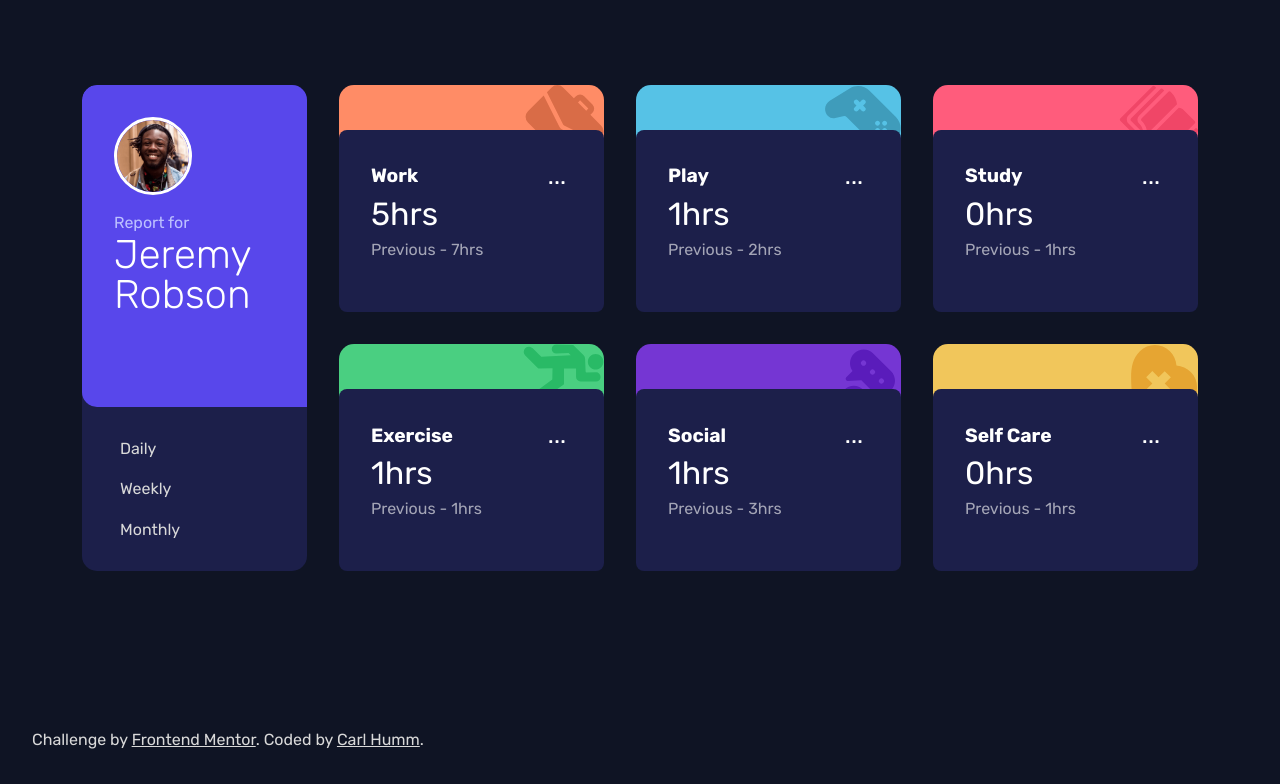
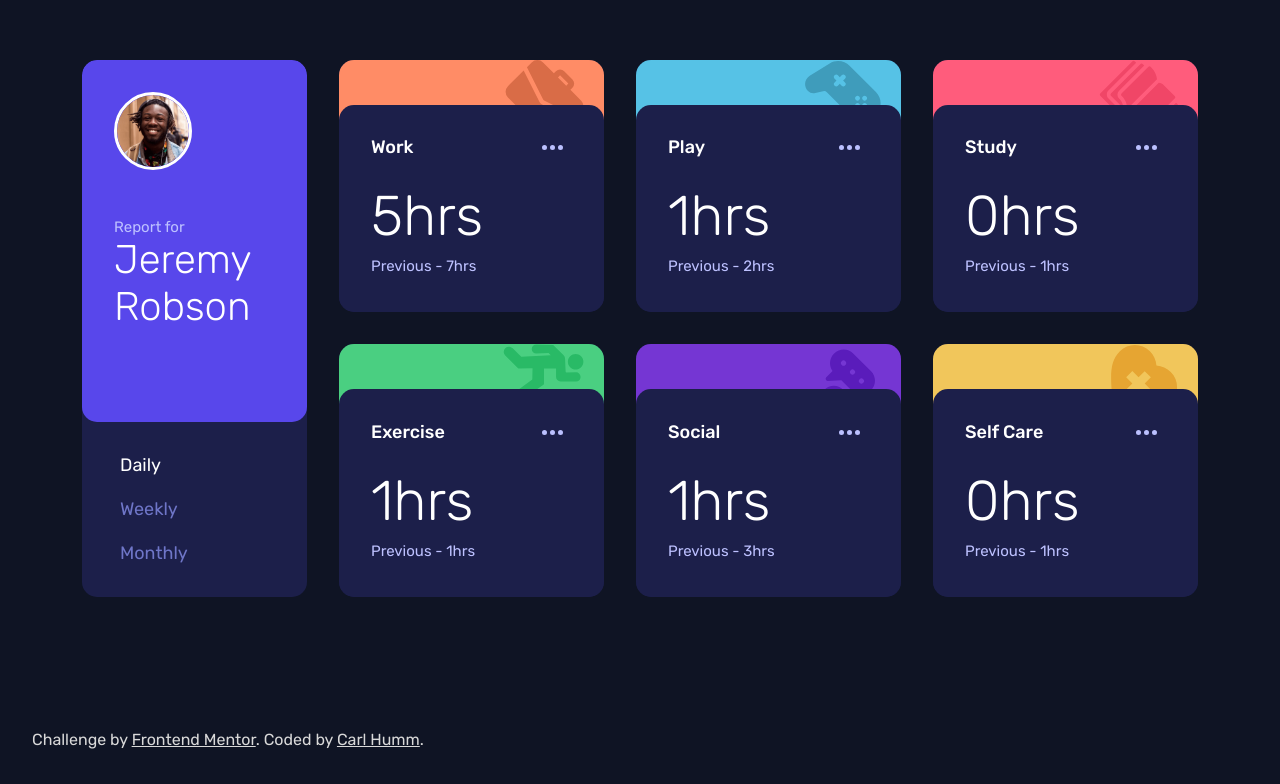
Before and after one commit to CarlHumm/time-tracking-dashboard, a website built with Vite: page index.html in a window 1280 px wide. Shown: the part 104-888 px from the top of the page. Built offline with nearby package versions, Linux system fonts and the light colour scheme.

Commit message:
Styling changes, and basic draft JS functionality
Need to update some styles to match the design, particularly the profile section. Convert to relative units for accessibility

```diff
--- a/src/main.js
+++ b/src/main.js
@@ -1,6 +1,11 @@
 import './style.scss';
 
 window.addEventListener('DOMContentLoaded', async (e) => {
+
+   const buttons = document.querySelectorAll('.dashboard__control-button');
+   buttons.forEach((button) => {
+    button.addEventListener('click', toggleData);
+   });
 
    const cards = await fetchData('./data.json');
 
@@ -37,7 +42,7 @@ function renderCards(cards) {
 
           Object.entries(card.timeframes).forEach(([range, values]) => {
         statsMarkup += `
-          <div class="card__stats" data-range="${range}">
+          <div class="card__stats ${range === "daily" ? "show" : ""}" data-range="${range}">
             <p class="card__stat card__stat--current">${values.current}hrs</p>
             <p class="card__stat card__stat--previous">Previous - ${values.previous}hrs</p>
           </div>
@@ -46,10 +51,11 @@ function renderCards(cards) {
 
       cardElements.push(`
         <article class="card dashboard__item rounded card--${formatSpaces(card.title)}">
-          <div class="card__inner cushion-2">
+          <div class="card__background"></div>
+          <div class="card__inner rounded cushion-2">
             <div class="card__header">
               <h3 class="card__title">${card.title}</h3>
-              <button class="card__menu-button" aria-label="Options">...</button>
+              <button class="card__menu-button" aria-label="Options"><svg width="21" height="5" xmlns="http://www.w3.org/2000/svg"><path d="M2.5 0a2.5 2.5 0 1 1 0 5 2.5 2.5 0 0 1 0-5Zm8 0a2.5 2.5 0 1 1 0 5 2.5 2.5 0 0 1 0-5Zm8 0a2.5 2.5 0 1 1 0 5 2.5 2.5 0 0 1 0-5Z" fill="#BBC0FF" fill-rule="evenodd"/></svg></button>
             </div>
             ${statsMarkup}
           </div>
@@ -65,3 +71,23 @@ function renderCards(cards) {
 function formatSpaces(str) {
   return str.replace(/\s+/g, '-').toLowerCase()
 }
+
+function toggleData(e) {
+
+if(e.target.getAttribute('aria-pressed') === "true") {
+  return;
+}
+
+  document.querySelector('[aria-pressed="true"]').setAttribute('aria-pressed', false);
+  e.target.setAttribute('aria-pressed', true);
+
+  let range = e.target.getAttribute('data-range');
+
+  document.querySelectorAll('.card__stats.show').forEach((stat) => {
+    stat.classList.remove('show');
+  })
+
+ document.querySelectorAll(`.card__stats[data-range=${range}]`).forEach((stat) => {
+  stat.classList.add('show');
+ });
+}
--- a/src/style.scss
+++ b/src/style.scss
@@ -15,6 +15,8 @@ body {
   color:var(--grey-200);
   padding: 2rem;
 }
+
+
 
 h1, h2, h3 {
 
@@ -66,9 +68,10 @@ img {
 
 .subtext {
     color: var(--navy-200);
-    font-size:1rem;
+    font-size:15px;
     font-weight: 400;
-    line-height: 1;
+    line-height: 18px;
+    margin-block-start:8px;
 }
 
 // Dashboard Begins
@@ -80,6 +83,8 @@ img {
     max-inline-size: var(--d-max-width, 69.75rem);
     gap: 2rem;
 
+    @include medium {
+    }
 
     &__header, &__item {
         background: var(--navy-900);
@@ -91,8 +96,23 @@ img {
     }
 
     &__profile {
+        width: 100%;
+        display: flex;
+        flex-direction:column;
         background: var(--purple-600);
-        padding: 2rem 5.3125rem 5.75rem 2rem;
+        gap: 2.5rem;
+        padding:2rem;
+
+        @include medium {
+            flex-direction: row;
+            align-items:center;
+        }
+
+        @include large {
+            flex-direction: column;
+            align-items:start;
+            padding: 2rem 5.3125rem 5.75rem 2rem;
+        }
         .avatar {
             width: 78px;
             height: 78px;
@@ -102,8 +122,10 @@ img {
 
         h1 {
             color: white;
+            margin-block:0;
+            line-height:47px;
             span {
-                display: inline-block;
+                display: block;
             }
         }
 
@@ -116,7 +138,7 @@ img {
         margin-inline: auto;
         display: flex;
         align-items:start;
-        justify-content:center;
+        justify-content: space-between;
 
         @include large {
             flex-direction: column;
@@ -125,7 +147,14 @@ img {
 
 
         button {
+        cursor:pointer;
+        font-size: 18px;
+        line-height:21px;
+        color:var(--purple-500);
 
+        &[aria-pressed="true"] {
+            color: var(--white);
+        }
         @include large {
             margin-block-end: 21px;
             &:last-of-type {
@@ -137,39 +166,79 @@ img {
     }
 }
 
+@mixin circle {
+    width: 5px;
+    height: 5px;
+    display: inline-block;
+    background: var(--navy-200);
+    border-radius:50%;
+  }
+
+
 .card {
+    position:relative;
     background: var(--navy-900);
     color: white;
     padding-top:45px;
+    overflow: hidden;
+
+    &:hover, &:focus-visible {
+        .card__inner {
+            background-color: var(--navy-800);
+        }
+    }
+
+    &--work > &__background {
+      background-color: var(--orange-300);
+      background-image: url('../images/icon-work.svg');
+    }
+    &--play > &__background {
+      background-color: var(--blue-300);
+      background-image: url('../images/icon-play.svg');
+    }
+    &--study > &__background {
+      background-color: var(--pink-400);
+      background-image: url('../images/icon-study.svg');
+    }
+
+    &--exercise > &__background {
+      background-color: var(--green-400);
+      background-image: url('../images/icon-exercise.svg');
+    }
+    &--social > &__background {
+        background-color: var(--purple-700);
+        background-image: url('../images/icon-social.svg');
+    }
+
+    &--self-care > &__background {
+        background-color: var(--yellow-300);
+        background-image: url('../images/icon-self-care.svg');
+    }
 
 
-    &--work {
-      background: url('../images/icon-work.svg') var(--orange-300) no-repeat right top;
-    }
-    &--play {
-      background: url('../images/icon-play.svg') var(--blue-300) no-repeat right top;
-    }
-    &--study {
-      background: url('../images/icon-study.svg') var(--pink-400) no-repeat right top;
-    }
+    &__background {
+        position: absolute;
+        top: 0;
+        left: 0;
+        right: 0;
+        height: 60px;
+        background-repeat: no-repeat;
+        background-position: top right 20px;
+      }
 
-    &--exercise {
-      background: url('../images/icon-exercise.svg') var(--green-400) no-repeat right top;
-    }
-    &--social {
-        background: url('../images/icon-social.svg') var(--purple-700) no-repeat right top;
-    }
-
-    &--self-care {
-        background: url('../images/icon-self-care.svg') var(--yellow-300) no-repeat right top;
-    }
 
     &__inner {
+      position: relative;
       background: var(--navy-900);
       width:100%;
       padding: 1rem;
-      border-radius: 0.5rem;
       height: 100%;
+      display: flex;
+      flex-direction: column;
+      gap: 1.5rem;
+      border-top-left-radius: 15px;
+      border-top-right-radius: 15px;
+      z-index: 1;
     }
 
     &__header {
@@ -179,27 +248,33 @@ img {
     }
 
     &__title {
-      font-size: 1.2rem;
+      font-size: 18px;
+      font-weight: 500;
+      line-height: 21px;
     }
 
     &__menu-button {
+      position: relative;
+      padding: 0.55rem;
       background: none;
+      display: flex;
       border: none;
-      color: white;
-      font-size: 1.5rem;
-    }
+      color: var(--navy-200);
+      font-size: 1rem;
+        &:hover, &:focus-visible {
+            cursor:pointer;
+        }
+      }
+
 
     &__stats {
-        display: flex;
+        display: none;
         align-items:center;
         justify-content:space-between;
         @include medium {
             flex-direction: column;
             align-items:start;
         }
-        &:not([data-range="daily"]) {
-        display: none;
-      }
     }
 
     &__stat {
@@ -207,15 +282,24 @@ img {
 
       &--current {
         font-size: 2rem;
+        @include medium {
+            font-size: 56px;
+            font-weight: 200;
+            line-height: 66px;
+        }
       }
 
       &--previous {
-        opacity: 0.6;
+        color: var(--navy-200);
+        font-size:15px;
+        font-weight: 400;
+        line-height: 18px;
+        margin-block-start:8px;
       }
     }
   }
 
-.cushion-2 {
+  .cushion-2 {
     padding: 2rem;
 }
 
@@ -229,3 +313,8 @@ img {
         grid-template-columns: min(225px, 33%) 1fr;
     }
 }
+
+
+.show {
+    display: flex;
+}
```
